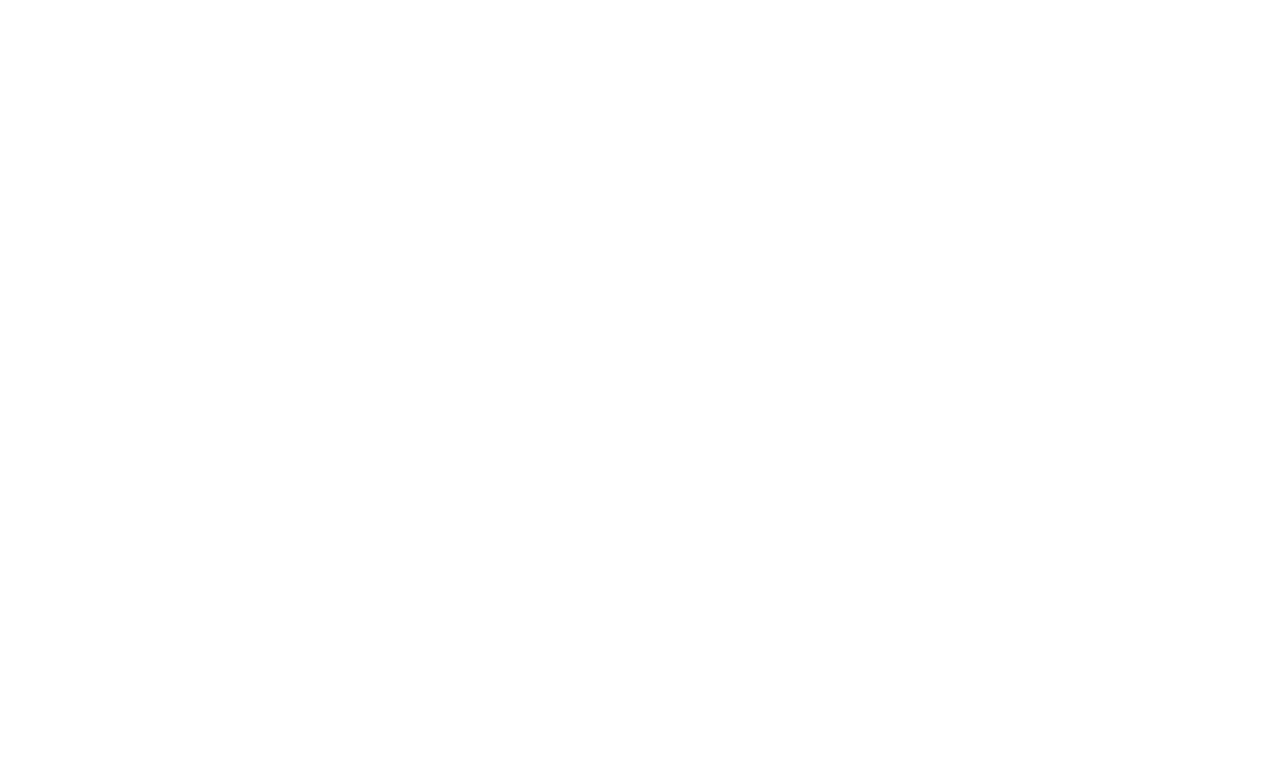
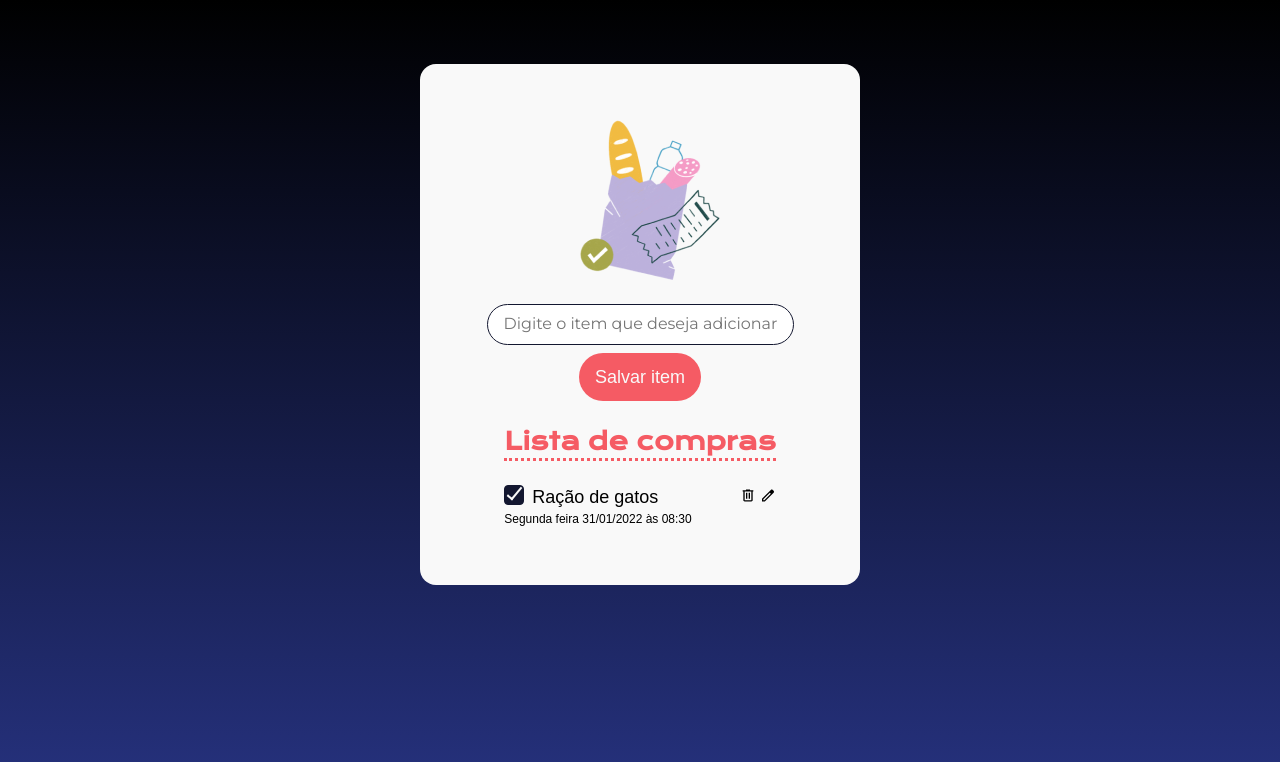
Before and after one commit to NiczinXD/lista-de-compras, a plain HTML site: page index.html in a window 1280 px wide. Drawn offline with nearby package versions, Linux system fonts and the light colour scheme; a web font is replaced by a local one.

Commit message:
Construindo a página

```diff
--- a/index.html
+++ b/index.html
@@ -13,7 +13,39 @@
 </head>
 
 <body>
-
+    <main>
+        <img src="img/bag.png" alt="sacola de compras">
+        <form>
+            <input id="input-item" type="text" placeholder="Digite o item que deseja adicionar">
+            <button id="adicionar-botao">Salvar item</button>
+        </form>
+        <ul>
+            <h2>Lista de compras</h2>
+            <hr/>
+            <li>
+                <div class="item-lista-container">
+                    <div class="container-nome-compra">
+                        <div class="checkbox-container">
+                           <label for="checkbox-1">
+                            <input type="checkbox" class="checkbox-input" id="checkbox-1">
+                            <div class="checkbox-customizado checked"></div>
+                           </label>
+                        </div>
+                        <p>Ração de gatos</p>
+                    </div>
+                    <div>
+                        <button class="botao-acao">
+                            <img src="img/delete.svg" alt="Deletar">
+                        </button>
+                        <button class="botao-acao">
+                            <img src="img/edit.svg" alt="Editar">
+                        </button>
+                    </div>
+                </div>
+                <p class="item-lista-texto">Segunda feira 31/01/2022 às 08:30</p>
+            </li>
+        </ul>
+    </main>
 </body>
 
 </html>
--- a/styles.css
+++ b/styles.css
@@ -13,3 +13,133 @@
     --fonte-texto: 'Numans', sans-serif;
     --degrade-azul: linear-gradient(180deg, #000000 0%, #26327F 100%);
 }
+
+body{
+    background: var(--degrade-azul);
+    background-repeat: no-repeat;
+    height: 100vh;
+    display: flex;
+    flex-direction: column;
+    align-items: center;
+}
+
+main{
+    margin-top: 64px;
+    display: flex;
+    flex-direction: column;
+    gap: 24px;
+    width: 440px;
+    align-items: center;
+    background-color: var(--neutro);
+    padding: 56px;
+    border-radius: 16px;
+}
+
+h2{
+    font-family: var(--fonte-titulo);
+    color: var(--cor-primaria);
+    line-height: 33px;
+}
+
+hr{
+    border: none;
+    border-bottom: 3px dotted var(--cor-primaria);
+    margin-bottom: 24px;
+    width: 100%;
+}
+
+p{
+    font-family: var(--fonte-texto);
+    font-size: 18px;
+    font-weight: 400;
+    line-height: 24px;
+    text-align: left;
+}
+
+#input-item{
+    padding: 12px 16px;
+    display: block;
+    border-radius: 24px;
+    border: 1px solid var(--preto);
+    width: 307px;
+}
+
+#input-item::placeholder{
+    font-family: "Montserrat", sans-serif;
+    font-size: 16px;
+    line-height: 19px;
+}
+
+#adicionar-botao{
+    text-align: center;
+    padding: 12px 16px;
+    border-radius: 24px;
+    background-color: var(--cor-primaria);
+    color: var(--neutro);
+    font-family: var(--fonte-texto);
+    font-size: 18px;
+    line-height: 24px;
+    border: none;
+}
+
+form{
+    display: flex;
+    flex-direction: column;
+    align-items: center;
+    gap: 8px;
+}
+
+.item-lista-container{
+    display: flex;
+    align-items: center;
+    justify-content: space-between;
+}
+
+.container-nome-compra{
+    display: flex;
+}
+
+ul{
+    list-style-type: none;
+}
+
+.item-lista-texto{
+    font-size: 12px;
+    line-height: 20px;
+}
+
+.checkbox-input{
+    display: none;
+}
+
+.checkbox-customizado{
+    width: 20px;
+    height: 20px;
+    background-color: var(--neutro);
+    border: 1px solid var(--preto);
+    cursor: pointer;
+    border-radius: 4px;
+    margin-right: 8px;
+}
+
+.checked{
+    background-color: var(--preto);
+    position: relative;
+}
+
+.checked::after{
+    content: "";
+    position: absolute;
+    left: 30%;
+    top: -10%;
+    width: 5px;
+    height: 14px;
+    border-top: 2px solid var(--neutro);
+    border-left: 2px solid var(--neutro);
+    transform: rotate(-140deg);
+}
+
+.botao-acao{
+    background-color: transparent;
+    border: none;
+}
```
